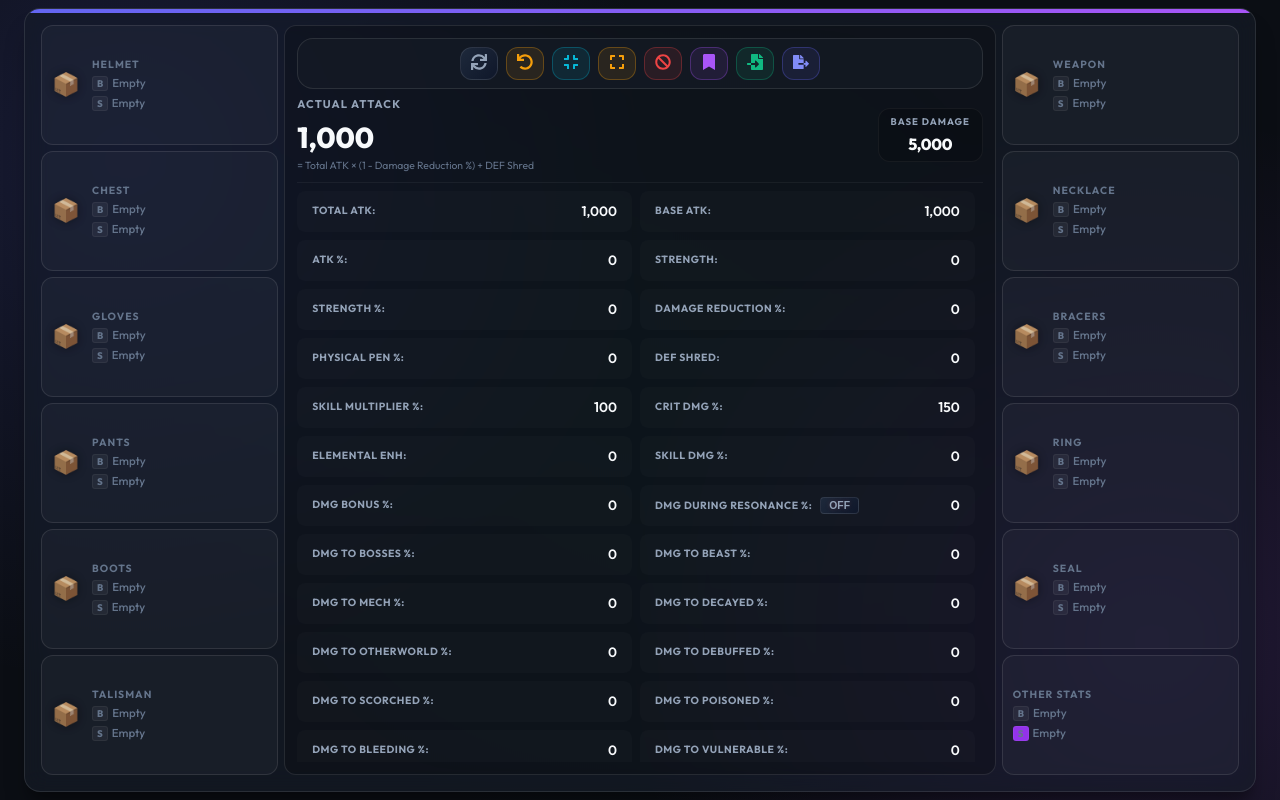
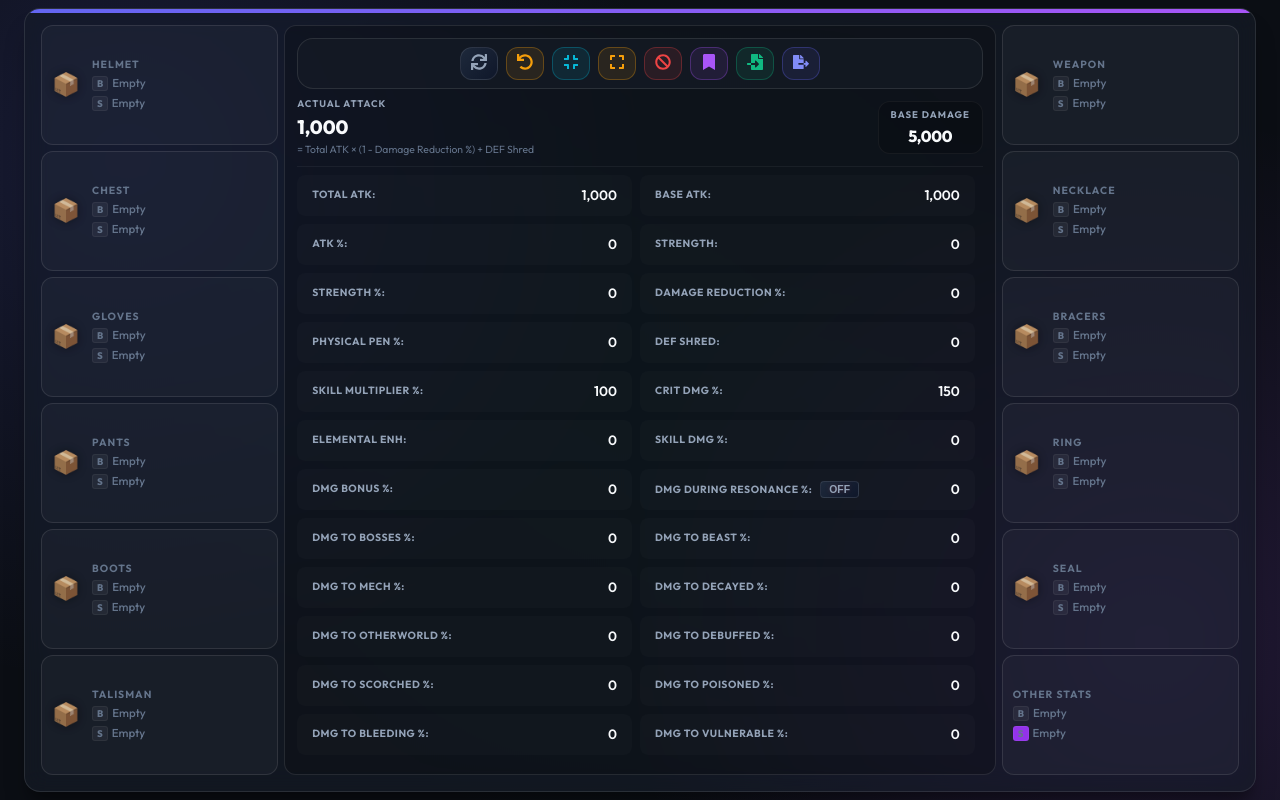
Before and after one commit to mhartkhiss/CoA-Damage-Calculator, a React (Vite) app: page / in a window 1280 px wide. Built offline with nearby package versions, Linux system fonts and the light colour scheme.

Commit message:
feat: add initial styling for the Damage Calculator component.

```diff
--- a/src/DamageCalculator.css
+++ b/src/DamageCalculator.css
@@ -1445,7 +1445,7 @@ button:active {
 }
 
 .actual-attack-header h3 {
-  font-size: 0.7rem;
+  font-size: 0.6rem;
   color: var(--text-secondary);
   margin: 0 0 4px 0;
   font-weight: 700;
@@ -1454,7 +1454,7 @@ button:active {
 }
 
 .actual-attack-value {
-  font-size: 1.8rem;
+  font-size: 1.2rem;
   font-weight: 800;
   color: var(--text-primary);
   margin-bottom: 2px;
```
